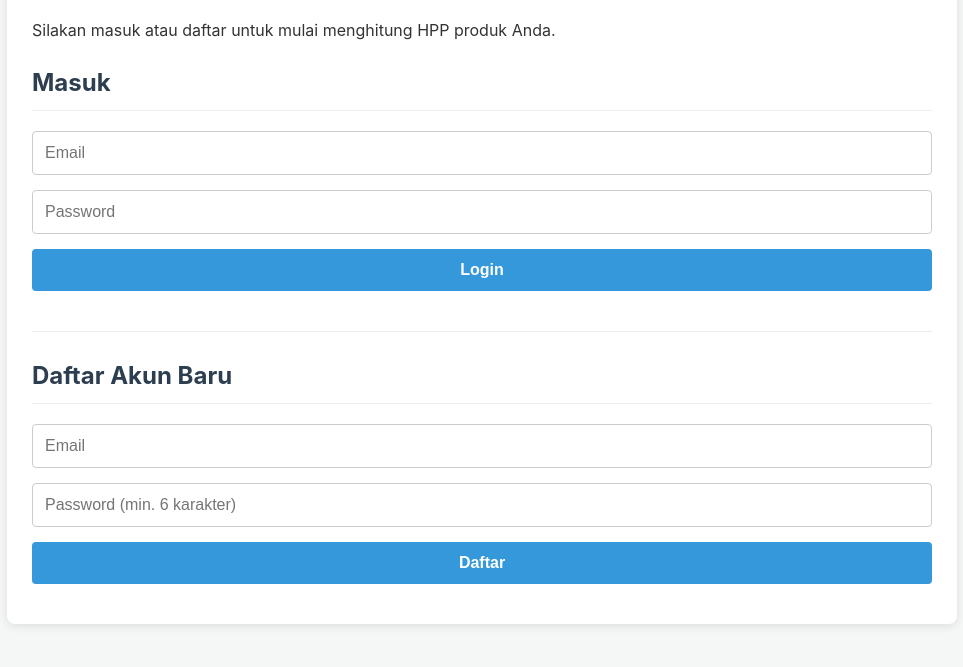
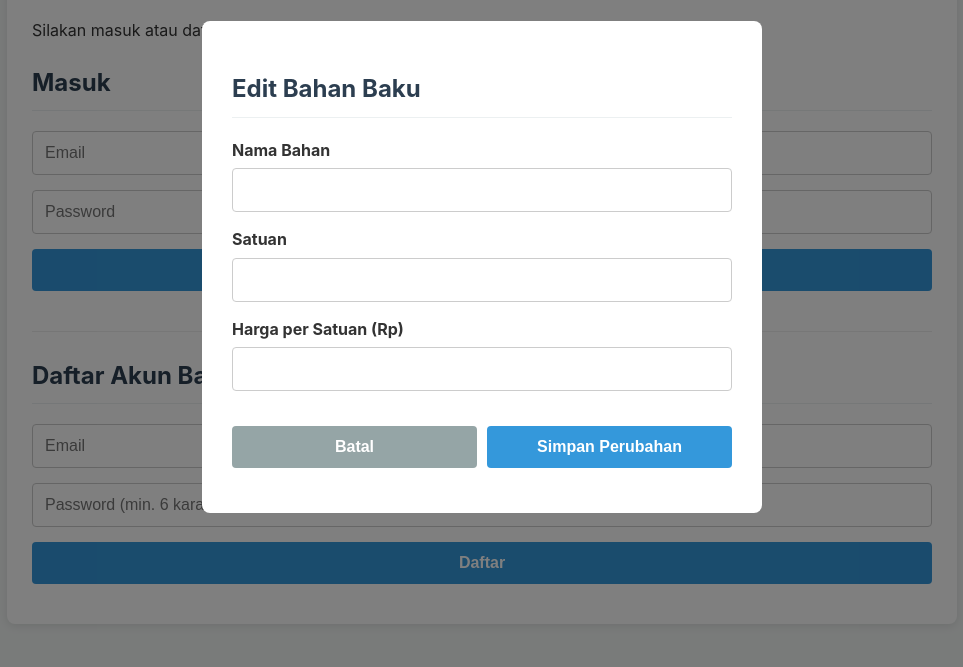
Before and after one commit to truzher/kalkulator-cogs-app, a plain HTML site: page index.html in a window 1280 px wide. Shown: the part 133-800 px from the top of the page, without its empty margins (158-1121 px from the left). Drawn offline with nearby package versions, Linux system fonts and the light colour scheme.

Commit message:
Update style.css

```diff
--- a/style.css
+++ b/style.css
@@ -22,3 +22,34 @@ th { background-color: #ecf0f1; }
 .button-edit:hover { background-color: #e67e22; }
 .button-delete { background-color: #e74c3c; font-size: 14px; padding: 8px 12px; margin: 0; }
 .button-delete:hover { background-color: #c0392b; }
+/* ▼▼▼ KODE BARU UNTUK MODAL EDIT ▼▼▼ */
+.modal-overlay {
+    position: fixed;
+    top: 0;
+    left: 0;
+    width: 100%;
+    height: 100%;
+    background-color: rgba(0, 0, 0, 0.5);
+    display: flex;
+    justify-content: center;
+    align-items: center;
+    z-index: 1000;
+}
+.modal-content {
+    background: white;
+    padding: 30px;
+    border-radius: 8px;
+    width: 90%;
+    max-width: 500px;
+}
+.modal-actions {
+    display: flex;
+    gap: 10px;
+    margin-top: 20px;
+}
+#cancel-edit-btn {
+    background-color: #95a5a6;
+}
+#cancel-edit-btn:hover {
+    background-color: #7f8c8d;
+}
```
